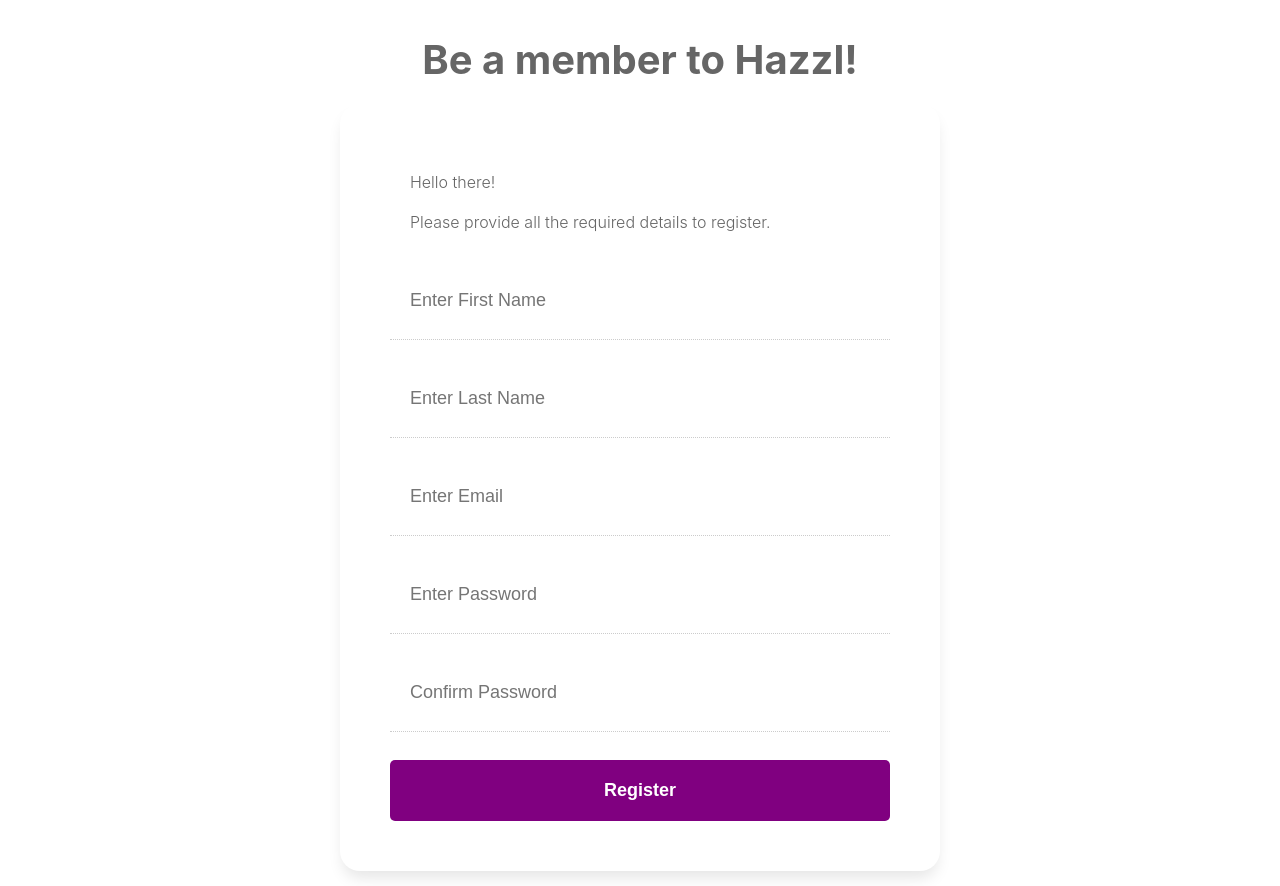
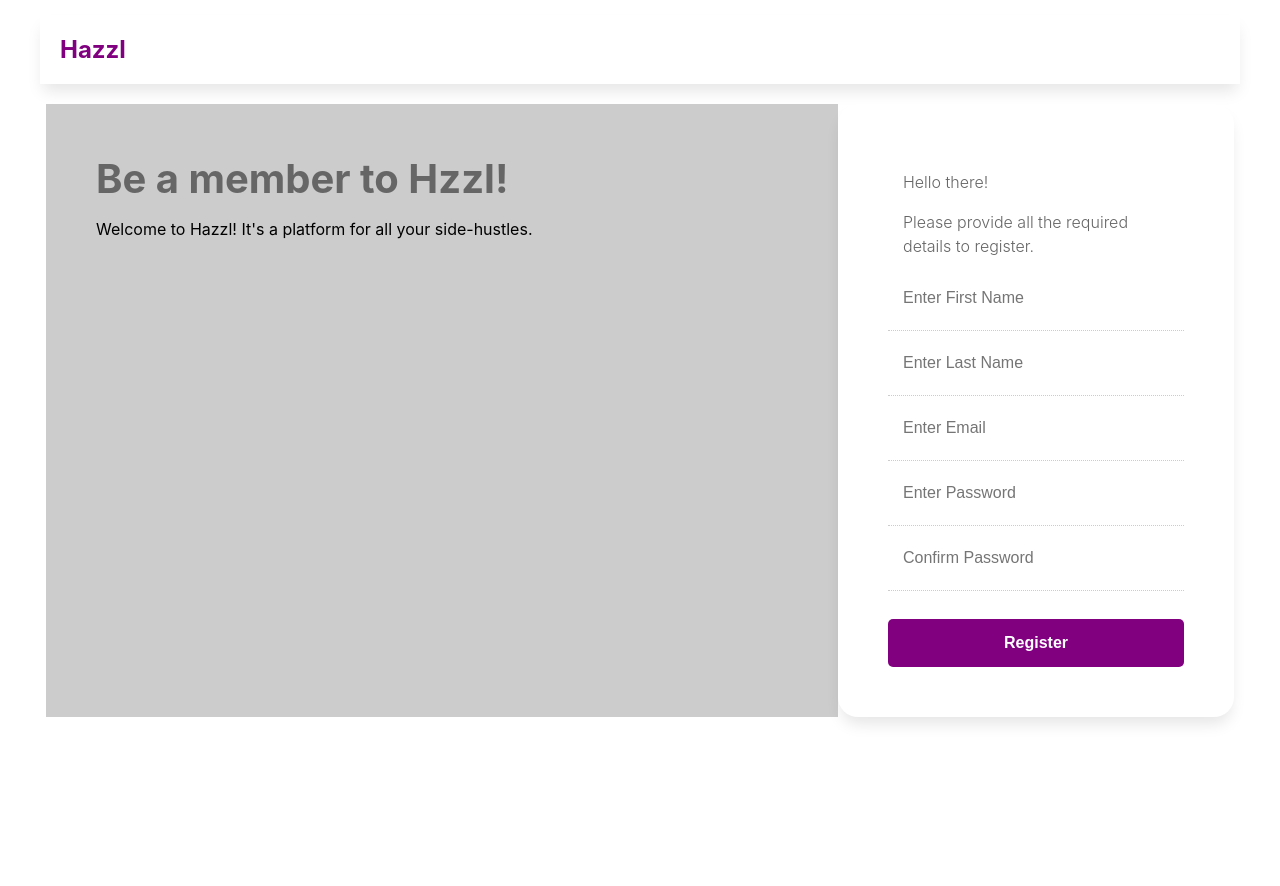
Before and after one commit to qurdafia/hzzl, a React (Create React App) app: page / in a window 1280 px wide. After the commit the page ends 800 px from the top, so only its background shows below. Built offline with nearby package versions, Linux system fonts and the light colour scheme.

Commit message:
Adding more components and divs.

```diff
--- a/public/index.html
+++ b/public/index.html
@@ -3,7 +3,7 @@
   <head>
     <meta charset="utf-8" />
     <link rel="icon" href="%PUBLIC_URL%/favicon.ico" />
-    <meta name="viewport" content="width=device-width, initial-scale=1" />
+    <meta name="viewport" content="width=device-width, initial-scale=1.0" />
     <meta name="theme-color" content="#000000" />
     <meta
       name="description"
--- a/src/App.css
+++ b/src/App.css
@@ -3,6 +3,39 @@
   box-sizing: border-box;
   height: 100%;
   padding: 15px 0;
+}
+.LogoArea {
+  background-color: #fff;
+  box-shadow: 0px 10px 15px -3px rgba(0,0,0,0.1);
+  box-sizing: border-box;
+  color: purple;
+  font-weight: bolder;
+  font-size: 24px;
+  margin-bottom: 20px;
+  margin-left: auto;
+  margin-right: auto;
+  padding: 20px;
+  width: 1200px;
+}
+.MainWrapper {
+  box-sizing: border-box;
+  display: flex;
+  margin-left: auto;
+  margin-right: auto;
+  width: 1200px;
+  justify-content: center;
+}
+
+.TwoThirdBoxWrapper {
+  background-color: #ccc;
+  box-sizing: border-box;
+  padding: 50px;
+  width: 66%;
+}
+
+.RegisterWrapper {
+  box-sizing: border-box;
+  width: 33%;
 }
 
 .Register {
@@ -10,9 +43,6 @@
   border-radius: 20px;
   box-shadow: 0px 10px 15px -3px rgba(0,0,0,0.1);
   box-sizing: border-box;
-  width: 600px;
-  margin-left: auto;
-  margin-right: auto;
   padding: 50px;
 }
 
@@ -27,14 +57,12 @@
   color: #666666;
   font-size: 40px;
   font-weight: bolder;
-  text-align: center;
-  padding: 20px 0;
 }
 
 .Welcome {
   color: #666666;
   font-weight: 300;
-  padding: 0 20px ;
+  padding: 0 15px ;
 }
 
 .Welcome p {
@@ -53,9 +81,20 @@
   color: #ffffff !important;
   cursor: pointer;
   font-weight: bolder;
+  margin-top: 20px;
 }
 
 input[type=submit]:hover {
   background-color: rgb(164, 0, 164) !important;
   color: #ffffff !important;
 }
+
+@media only screen and (max-width: 600px) {
+  .MainWrapper {
+    width: 100%;
+    display: block;;
+  }
+  .TwoThirdBoxWrapper, .RegisterWrapper, .LogoArea {
+    width: 100%;
+  }
+}
--- a/src/App.js
+++ b/src/App.js
@@ -4,11 +4,24 @@
 const App = () => {
 
   return (
-    <div className="App">
-      <div className="Title">
-        Be a member to Hazzl!
+    <div className='App'>
+      <div className='LogoArea'>
+        Hazzl
       </div>
-      <RegisterComponent />
+      <div className='MainWrapper'>
+        <div className='TwoThirdBoxWrapper'>
+          <div className='Title'>
+            Be a member to Hzzl!
+          </div>
+          <p>
+            Welcome to Hazzl! It's a platform for all your side-hustles.
+          </p>
+        </div>
+        <div className='RegisterWrapper'>
+          <RegisterComponent
+          />
+        </div>
+      </div>
     </div>
   );
 }
--- a/src/components/InputComponent.js
+++ b/src/components/InputComponent.js
@@ -3,9 +3,9 @@
         border: "none",
         boxSizing: "border-box",
         color: "#666666",
-        fontSize:  "18px",
-        marginTop: "20px",
-        padding: "20px",
+        fontSize:  "16px",
+        // marginTop: "20px",
+        padding: "15px",
         width: "100%"
 }
 
--- a/src/components/RegisterComponent.js
+++ b/src/components/RegisterComponent.js
@@ -1,14 +1,15 @@
 import '../App.css';
-import { useState} from 'react';
+import { useState } from 'react';
 import { InputComponent } from './InputComponent';
+import { RegisterMessage } from './RegisterMessageComponent';
 
-export const RegisterComponent = () => {
+export const RegisterComponent = (props) => {
 
-  let [ fName, setFname ] = useState('');
-  let [ lName, setLname ] = useState('');
-  let [ email, setEmail ] = useState('');
-  let [ password, setPassword ] = useState('');
-  let [ confirmPw, setConfirmPw ] = useState('');
+  const [ fName, setFname ] = useState('');
+  const [ lName, setLname ] = useState('');
+  const [ email, setEmail ] = useState('');
+  const [ password, setPassword ] = useState('');
+  const [ confirmPw, setConfirmPw ] = useState('');
 
   const setFnameHandler = (event) => {
     setFname(event.target.value);
@@ -37,24 +38,13 @@
 
   return (
     <div className="Register">
-      <div className="Welcome">
-        <p>
-            Hello there!
-            {fName || lName ? ' Welcome to Hzzl, ' + fName + ' ' + lName + '. Good day.': '' }
-
-            {email ? ' Your email is ' + email + '.': ''}
-
-            { password ? ' Thank you.' : '' }
-        </p>
-        <p>
-            { password === confirmPw ? '' : 'Oops! Your password did not match!'}
-        </p>
-        <p>
-            {
-                fName && lName && email && ((password === confirmPw) && !(password === '' && confirmPw === '')) ? 'You are good to go!' : 'Please provide all the required details to register.'
-            }
-        </p>
-      </div>
+      <RegisterMessage
+        fName={fName}
+        lName={lName}
+        email={email}
+        password={password}
+        confirmPw={confirmPw}
+      />
       <form onSubmit={formSubmitHandler}>
         <InputComponent
           type="text"
--- /dev/null
+++ b/src/components/RegisterMessageComponent.js
@@ -0,0 +1,23 @@
+
+export const RegisterMessage = (props) => {
+    return (
+        <div className="Welcome">
+            <p>
+                Hello there!
+                {props.fName || props.lName ? ' Welcome to Hzzl, ' + props.fName + ' ' + props.lName + '. Good day.': '' }
+
+                {props.email ? ' Your email is ' + props.email + '.': ''}
+
+                { props.password ? ' Thank you.' : '' }
+            </p>
+            <p>
+                { props.password === props.confirmPw ? '' : 'Oops! Your password did not match!'}
+            </p>
+            <p>
+                {
+                    props.fName && props.lName && props.email && ((props.password === props.confirmPw) && !(props.password === '' && props.confirmPw === '')) ? 'You are good to go!' : 'Please provide all the required details to register.'
+                }
+            </p>
+      </div>
+    )
+}
```
